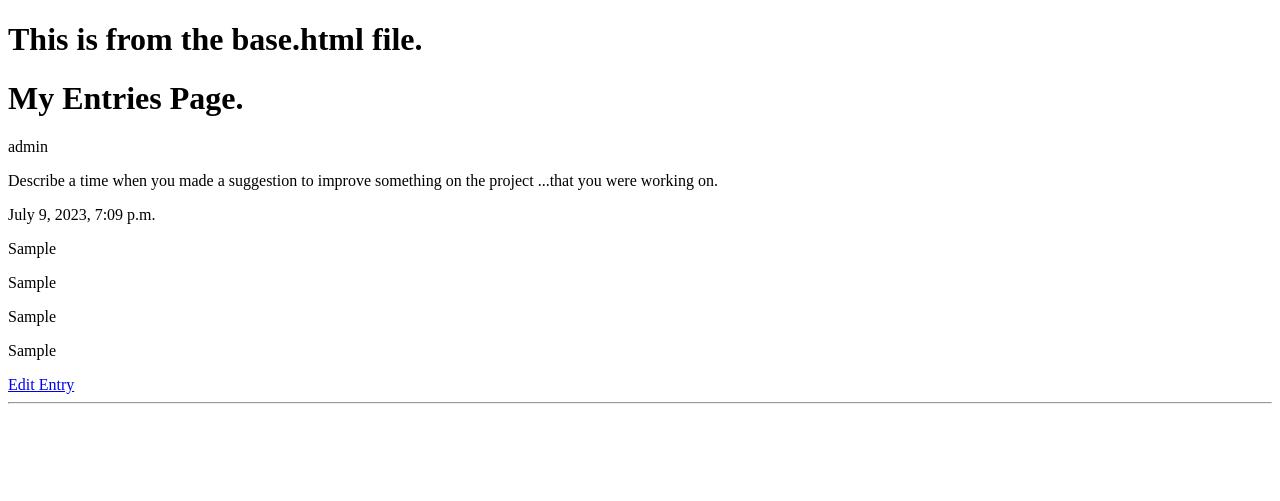
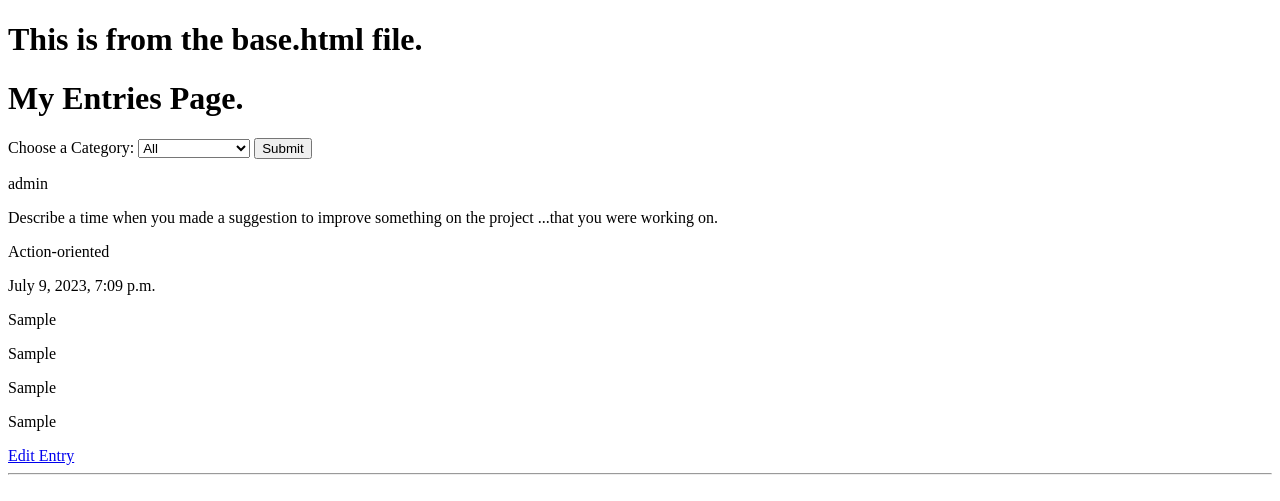
Before and after one commit to ldettorre/SkillScribe, a Django app: template entries/templates/entries/my_entries.html in a window 1280 px wide. Shown: the top 501 px of the page. Run offline with Django 4.2, Linux system fonts and the light colour scheme; the template is opened without the code that fills it: values that come from a table or form of the project are taken from there, others are empty; data comes from the database, SQL or seed files in the repository; tables that the repository leaves empty hold one stand-in row (values such as "Sample post").

Commit message:
Created a function for the Entry model to return a set of categories from all user entries. Updated the get_entries function view to load entries by category or all entries depending on option selected.

```diff
--- a/entries/admin.py
+++ b/entries/admin.py
@@ -9,7 +9,7 @@ class BehaviouralQuestionAdmin(admin.ModelAdmin):
     list_display = ('id','category', 'title',)
 
 class EntryAdmin(admin.ModelAdmin):
-    list_display = ('id','owner', 'created_on',)
+    list_display = ('id','owner', 'created_on')
 
 
 admin.site.register(Category, CategoryAdmin)
--- a/entries/models.py
+++ b/entries/models.py
@@ -1,7 +1,7 @@
 import datetime
 from django.db import models
 from django.contrib.auth.models import User
-
+from django.shortcuts import get_object_or_404
 # Create your models here.
 class Category(models.Model):
     name = models.CharField(max_length=50)
@@ -17,6 +17,9 @@ class BehaviouralQuestion(models.Model):
     def __str__(self):
         return self.title
 
+    def get_category(self):
+        return self.category
+
 class Entry(models.Model):
     owner = models.ForeignKey(User, on_delete=models.CASCADE)
     question = models.ForeignKey(BehaviouralQuestion, on_delete=models.DO_NOTHING)
@@ -25,3 +28,13 @@ class Entry(models.Model):
     task = models.TextField()
     action = models.CharField(max_length=300)
     result = models.CharField(max_length=300)
+
+    def __str__(self):
+        return self.question.title
+
+    def get_user_categories(request):
+        user_entries = Entry.objects.filter(owner = request.user)
+        user_categories = set()
+        for i in user_entries:
+            user_categories.add(i.question.category.name)
+        return user_categories
--- a/entries/templates/entries/my_entries.html
+++ b/entries/templates/entries/my_entries.html
@@ -1,8 +1,20 @@
 {% extends 'base.html' %} {% block content %}
     <h1>My Entries Page.</h1>
+    <form action="{% url 'get_entries' %}" method="GET">
+    <label for="category">Choose a Category:</label>
+        <select name="category" id="category">
+            <option value="All" selected>All</option>
+            {% for category in user_categories %}
+            <option value="{{category}}">{{category}}</option>
+            {% endfor %}
+        </select>
+        <input type="submit" value="Submit">
+    </form>
+
     {% for entry in entries %}
     <p>{{ entry.owner }}</p>
     <p>{{ entry.question }}</p>
+    <p>{{ entry.question.category }}</p>
     <p>{{ entry.created_on }}</p>
     <p>{{ entry.situation }}</p>
     <p>{{ entry.task }}</p>
```
Also changed, not shown: entries/views.py (+17 -2 lines).
